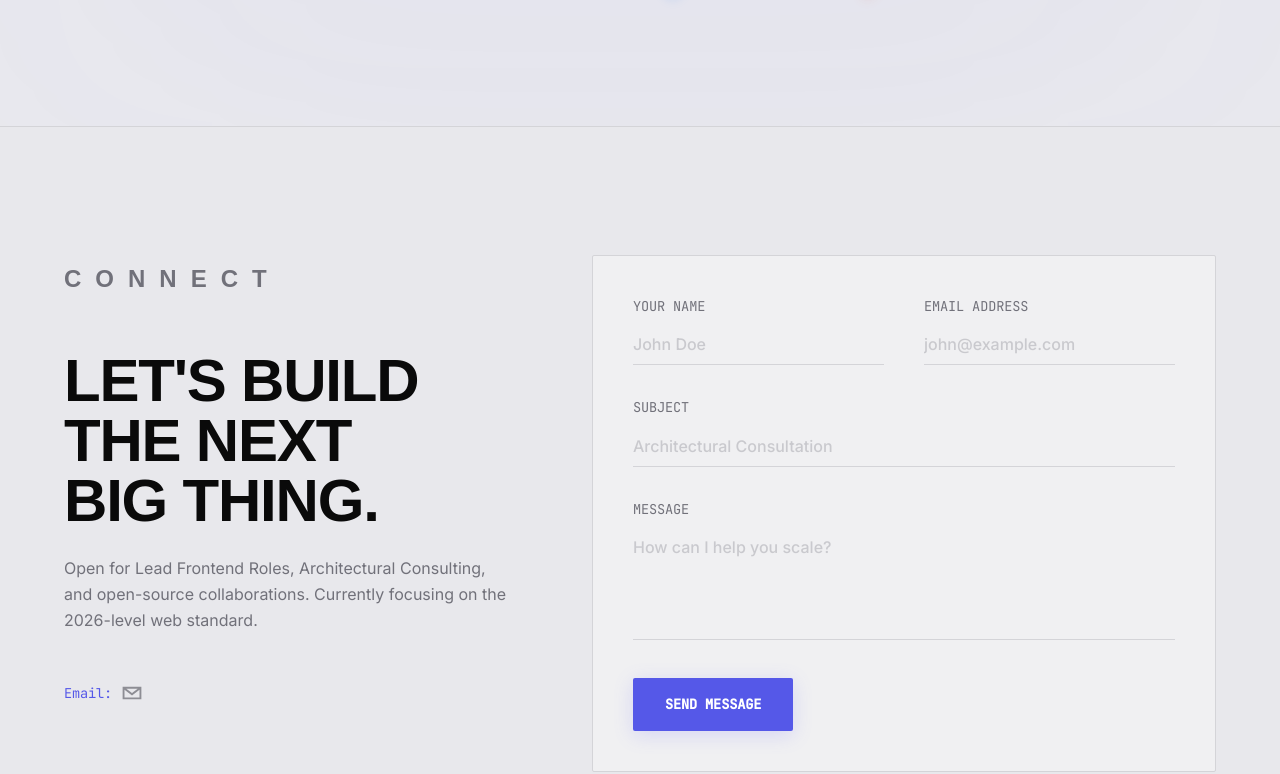
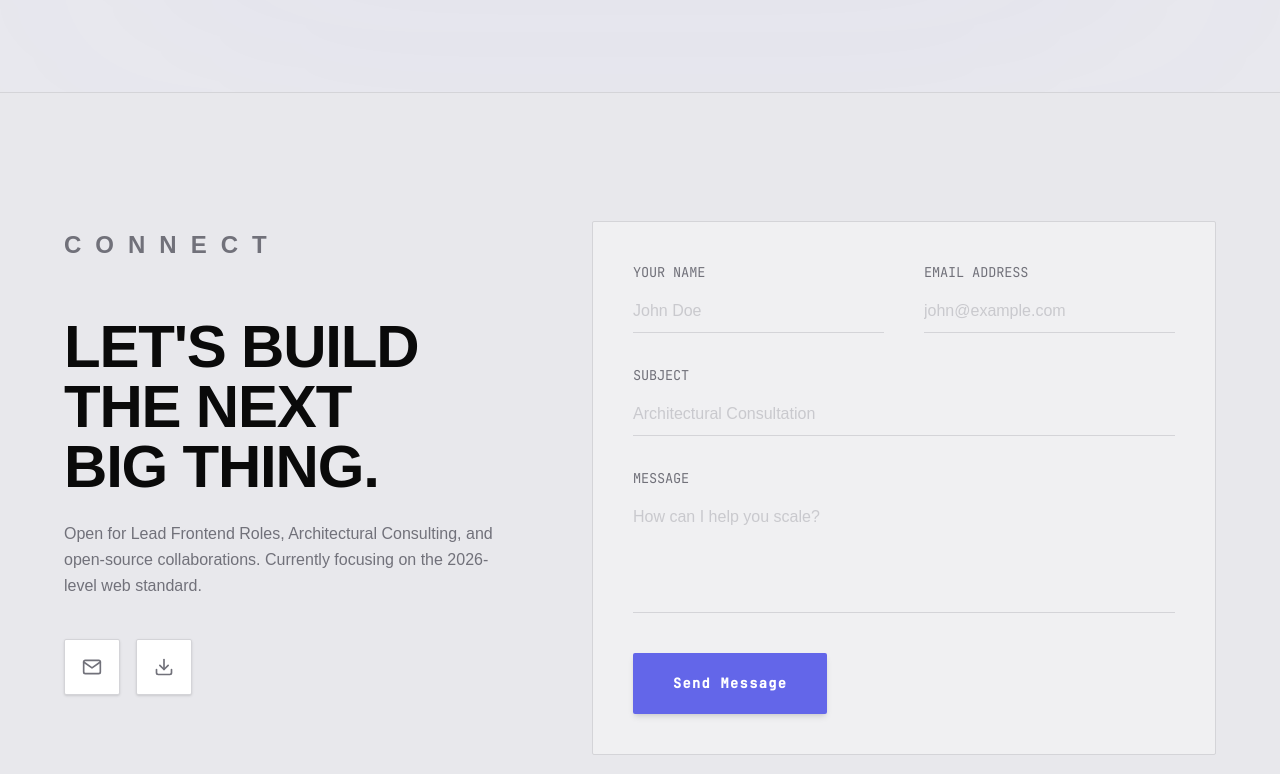
Before and after one commit to manish-kushwah/my-portfolio, a React (Vite) app: page / in a window 1280 px wide. Shown: the part 3636-4410 px from the top of the page. Built offline with nearby package versions, Linux system fonts and the light colour scheme.

Commit message:
UI fixes & mantine ui added

```diff
--- a/package.json
+++ b/package.json
@@ -10,6 +10,8 @@
     "preview": "vite preview"
   },
   "dependencies": {
+    "@mantine/core": "^9.0.0",
+    "@mantine/hooks": "^9.0.0",
     "@tailwindcss/vite": "^4.1.6",
     "framer-motion": "^12.11.3",
     "lenis": "^1.3.21",
--- a/src/app/index.tsx
+++ b/src/app/index.tsx
@@ -1,13 +1,21 @@
 import { ThemeProvider } from "./providers/theme-provider";
 import { MainLayout } from "./layouts/main-layout";
 import HomePage from "../pages/home";
+import { MantineProvider, createTheme } from "@mantine/core";
+
+const theme = createTheme({
+  primaryColor: "indigo", // Adjusting indigo to match the accent #6d70ff
+  fontFamily: "Geist Sans, sans-serif",
+});
 
 export const App = () => {
   return (
     <ThemeProvider>
-      <MainLayout>
-        <HomePage />
-      </MainLayout>
+      <MantineProvider theme={theme} defaultColorScheme="dark">
+        <MainLayout>
+          <HomePage />
+        </MainLayout>
+      </MantineProvider>
     </ThemeProvider>
   );
 };
--- a/src/pages/home/sections/contact.tsx
+++ b/src/pages/home/sections/contact.tsx
@@ -1,8 +1,9 @@
 import { motion } from "framer-motion";
 import { useForm } from "react-hook-form";
 import toast from "react-hot-toast";
-import { SocialIcon } from "react-social-icons";
 import { useThemeContext } from "../../../app/providers/theme-provider";
+import { Tooltip } from "@mantine/core";
+import { FiDownload, FiMail } from "react-icons/fi";
 
 type ContactForm = {
   name: string;
@@ -52,7 +53,6 @@ export const Contact = () => {
     }
   };
 
-  const iconFgColor = isDark ? "#737373" : "#52525b";
 
   return (
     <section
@@ -84,17 +84,91 @@ export const Contact = () => {
             open-source collaborations. Currently focusing on the 2026-level web
             standard.
           </p>
-          <div className="flex flex-col gap-6">
-            <div className="group flex items-center justify-start cursor-pointer">
-              <span className="mono text-[9px] text-(--accent) block">Email: </span>
-              <SocialIcon
-                url={`mailto:${import.meta.env.VITE_CONTACT_EMAIL}`}
-                bgColor="transparent"
-                fgColor={iconFgColor}
-                style={{ width: 40, height: 40 }}
-                className="hover:opacity-100 opacity-60 transition-opacity shrink-0 cursor-pointer"
-              />
-            </div>
+          <div className="flex flex-row gap-4 items-center">
+            <Tooltip
+              label="Open Mailbox"
+              withArrow
+              position="top"
+              offset={10}
+              transitionProps={{
+                transition: "skew-down",
+                duration: 300,
+              }}
+              styles={{
+                tooltip: {
+                  backgroundColor: isDark
+                    ? "#3f3f3f"
+                    : "color-mix(in srgb, var(--accent), transparent 50%)",
+                  backdropFilter: "blur(8px)",
+                  color: "#fff",
+                  fontSize: "9px",
+                  fontWeight: 800,
+                  textTransform: "uppercase",
+                  letterSpacing: "0.1em",
+                  padding: "6px 12px",
+                  borderRadius: "2px",
+                  border: isDark
+                    ? "1px solid rgba(255, 255, 255, 0.05)"
+                    : "1px solid rgba(255, 255, 255, 0.1)",
+                },
+                arrow: {
+                  border: "none",
+                  backgroundColor: isDark
+                    ? "#3f3f3f"
+                    : "color-mix(in srgb, var(--accent), transparent 50%)",
+                },
+              }}
+            >
+              <a
+                href={`mailto:${import.meta.env.VITE_CONTACT_EMAIL}`}
+                className="w-14 h-14 border border-(--border) rounded-sharp flex items-center justify-center bg-(--surface-2) wave-fill transition-all duration-500 ease-[cubic-bezier(0.16,1,0.3,1)] group shadow-sm hover:shadow-[0_4px_20px_rgba(85,88,232,0.15)]"
+              >
+                <FiMail className="w-5 h-5 text-(--muted) group-hover:text-white/90 dark:group-hover:text-white transition-colors duration-500 ease-[cubic-bezier(0.16,1,0.3,1)]" />
+              </a>
+            </Tooltip>
+
+            <Tooltip
+              label="Download Resume"
+              withArrow
+              position="top"
+              offset={10}
+              transitionProps={{
+                transition: "skew-down",
+                duration: 300,
+              }}
+              styles={{
+                tooltip: {
+                  backgroundColor: isDark
+                    ? "#3f3f3f"
+                    : "color-mix(in srgb, var(--accent), transparent 50%)",
+                  backdropFilter: "blur(8px)",
+                  color: "#fff",
+                  fontSize: "9px",
+                  fontWeight: 800,
+                  textTransform: "uppercase",
+                  letterSpacing: "0.1em",
+                  padding: "6px 12px",
+                  borderRadius: "2px",
+                  border: isDark
+                    ? "1px solid rgba(255, 255, 255, 0.05)"
+                    : "1px solid rgba(255, 255, 255, 0.1)",
+                },
+                arrow: {
+                  border: "none",
+                  backgroundColor: isDark
+                    ? "#3f3f3f"
+                    : "color-mix(in srgb, var(--accent), transparent 50%)",
+                },
+              }}
+            >
+              <a
+                href="#"
+                onClick={(e) => e.preventDefault()}
+                className="w-14 h-14 border border-(--border) rounded-sharp flex items-center justify-center bg-(--surface-2) wave-fill transition-all duration-500 ease-[cubic-bezier(0.16,1,0.3,1)] group shadow-sm hover:shadow-[0_4px_20px_rgba(85,88,232,0.15)]"
+              >
+                <FiDownload className="w-5 h-5 text-(--muted) group-hover:text-white/90 dark:group-hover:text-white transition-colors duration-500 ease-[cubic-bezier(0.16,1,0.3,1)]" />
+              </a>
+            </Tooltip>
           </div>
         </div>
 
@@ -108,7 +182,7 @@ export const Contact = () => {
                 <input
                   type="text"
                   {...register("name", { required: "Name is required" })}
-                  className={`w-full bg-transparent border-b ${errors.name ? "border-red-500" : "border-(--border)"} py-2 focus:border-(--accent) outline-none font-medium text-(--fg) placeholder:text-(--muted)/30`}
+                  className={`w-full bg-transparent border-b ${errors.name ? "border-red-500" : "border-(--border)"} py-2 input-wave font-medium text-(--fg) placeholder:text-(--muted)/30`}
                   placeholder="John Doe"
                 />
                 {errors.name && (
@@ -130,7 +204,7 @@ export const Contact = () => {
                       message: "Invalid email address",
                     },
                   })}
-                  className={`w-full bg-transparent border-b ${errors.email ? "border-red-500" : "border-(--border)"} py-2 focus:border-(--accent) outline-none font-medium text-(--fg) placeholder:text-(--muted)/30`}
+                  className={`w-full bg-transparent border-b ${errors.email ? "border-red-500" : "border-(--border)"} py-2 input-wave font-medium text-(--fg) placeholder:text-(--muted)/30`}
                   placeholder="john@example.com"
                 />
                 {errors.email && (
@@ -147,7 +221,7 @@ export const Contact = () => {
               <input
                 type="text"
                 {...register("subject", { required: "Subject is required" })}
-                className={`w-full bg-transparent border-b ${errors.subject ? "border-red-500" : "border-(--border)"} py-2 focus:border-(--accent) outline-none font-medium text-(--fg) placeholder:text-(--muted)/30`}
+                className={`w-full bg-transparent border-b ${errors.subject ? "border-red-500" : "border-(--border)"} py-2 input-wave font-medium text-(--fg) placeholder:text-(--muted)/30`}
                 placeholder="Architectural Consultation"
               />
               {errors.subject && (
@@ -166,7 +240,7 @@ export const Contact = () => {
                   required: "Message is required",
                   minLength: { value: 10, message: "Min 10 characters" },
                 })}
-                className={`w-full bg-transparent border-b ${errors.message ? "border-red-500" : "border-(--border)"} py-2 resize-none focus:border-(--accent) outline-none font-medium text-(--fg) placeholder:text-(--muted)/30`}
+                className={`w-full bg-transparent border-b ${errors.message ? "border-red-500" : "border-(--border)"} py-2 resize-none input-wave font-medium text-(--fg) placeholder:text-(--muted)/30`}
                 placeholder="How can I help you scale?"
               />
               {errors.message && (
@@ -177,9 +251,15 @@ export const Contact = () => {
             </div>
             <button
               disabled={isSubmitting}
-              className="bg-(--accent) text-white px-8 py-4 rounded-sharp mono cursor-pointer text-[11px] font-black uppercase hover:bg-(--accent-hover) active:scale-[0.98] transition-all duration-300 w-full md:w-auto disabled:opacity-50 disabled:cursor-not-allowed shadow-[0_4px_20px_rgba(109,112,255,0.2)] hover:shadow-[0_4px_25px_rgba(109,112,255,0.4)]"
+              style={{
+                backgroundColor: "color-mix(in srgb, var(--accent), transparent 10%)",
+                "--wave-bg": "color-mix(in srgb, var(--accent), black 12%)",
+              } as React.CSSProperties}
+              className="relative wave-fill text-white! px-10 py-5 rounded-sharp mono cursor-pointer text-[11px] font-black uppercase active:scale-[0.98] transition-all duration-500 ease-[cubic-bezier(0.16,1,0.3,1)] w-full md:w-auto disabled:opacity-50 disabled:cursor-not-allowed shadow-md hover:shadow-[0_4px_30px_rgba(109,112,255,0.4)] overflow-hidden group border-none"
             >
-              {isSubmitting ? "Sending..." : "Send Message"}
+              <span className="relative z-10 transition-colors duration-500 font-bold tracking-widest!">
+                {isSubmitting ? "Sending..." : "Send Message"}
+              </span>
             </button>
           </form>
         </div>
--- a/src/styles/globals.css
+++ b/src/styles/globals.css
@@ -1,4 +1,5 @@
 @import "tailwindcss";
+@import "@mantine/core/styles.css";
 
 @theme {
   --color-primary: #0a0a0a;
@@ -169,3 +170,40 @@ h1, h2, h3 {
 .animate-in {
   animation: fadeIn 0.5s ease forwards;
 }
+/* ─── INPUT ANIMATIONS ────────────────────────────────────────────── */
+.input-wave {
+  outline: none;
+  background-image: linear-gradient(var(--accent), var(--accent));
+  background-size: 0% 1px;
+  background-repeat: no-repeat;
+  background-position: left bottom;
+  transition: background-size 0.9s cubic-bezier(0.16, 1, 0.3, 1);
+}
+
+.input-wave:focus {
+  background-size: 100% 1px;
+}
+
+/* ─── WAVE FILL ───────────────────────────────────────────────────── */
+.wave-fill {
+  position: relative;
+  overflow: hidden;
+  z-index: 1;
+}
+
+.wave-fill::after {
+  content: "";
+  position: absolute;
+  top: 0;
+  left: 0;
+  width: 100%;
+  height: 100%;
+  background-color: var(--wave-bg, var(--accent));
+  transform: translate(-100%, 100%);
+  transition: transform 0.6s cubic-bezier(0.16, 1, 0.3, 1);
+  z-index: -1;
+}
+
+.wave-fill:hover::after {
+  transform: translate(0, 0);
+}
```
